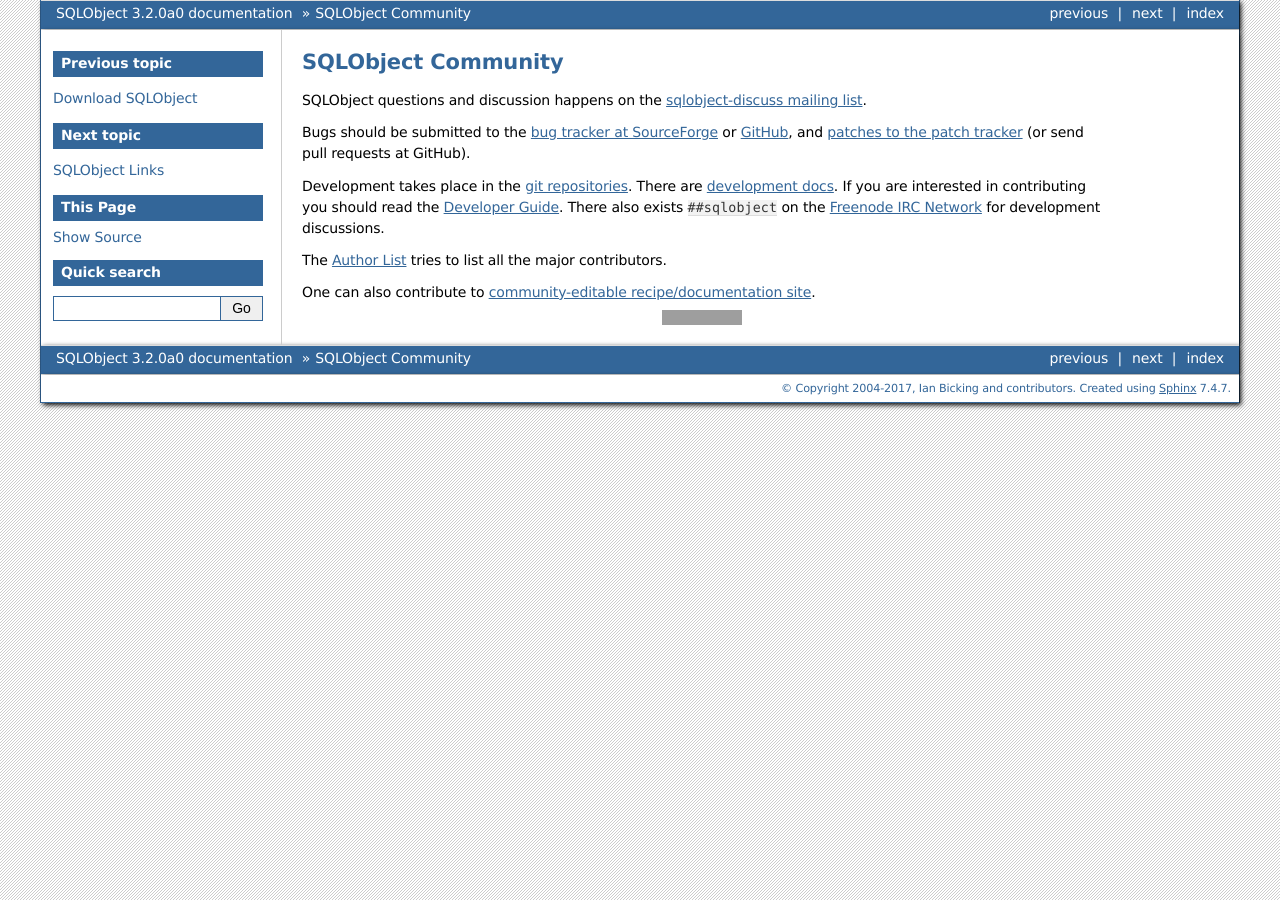
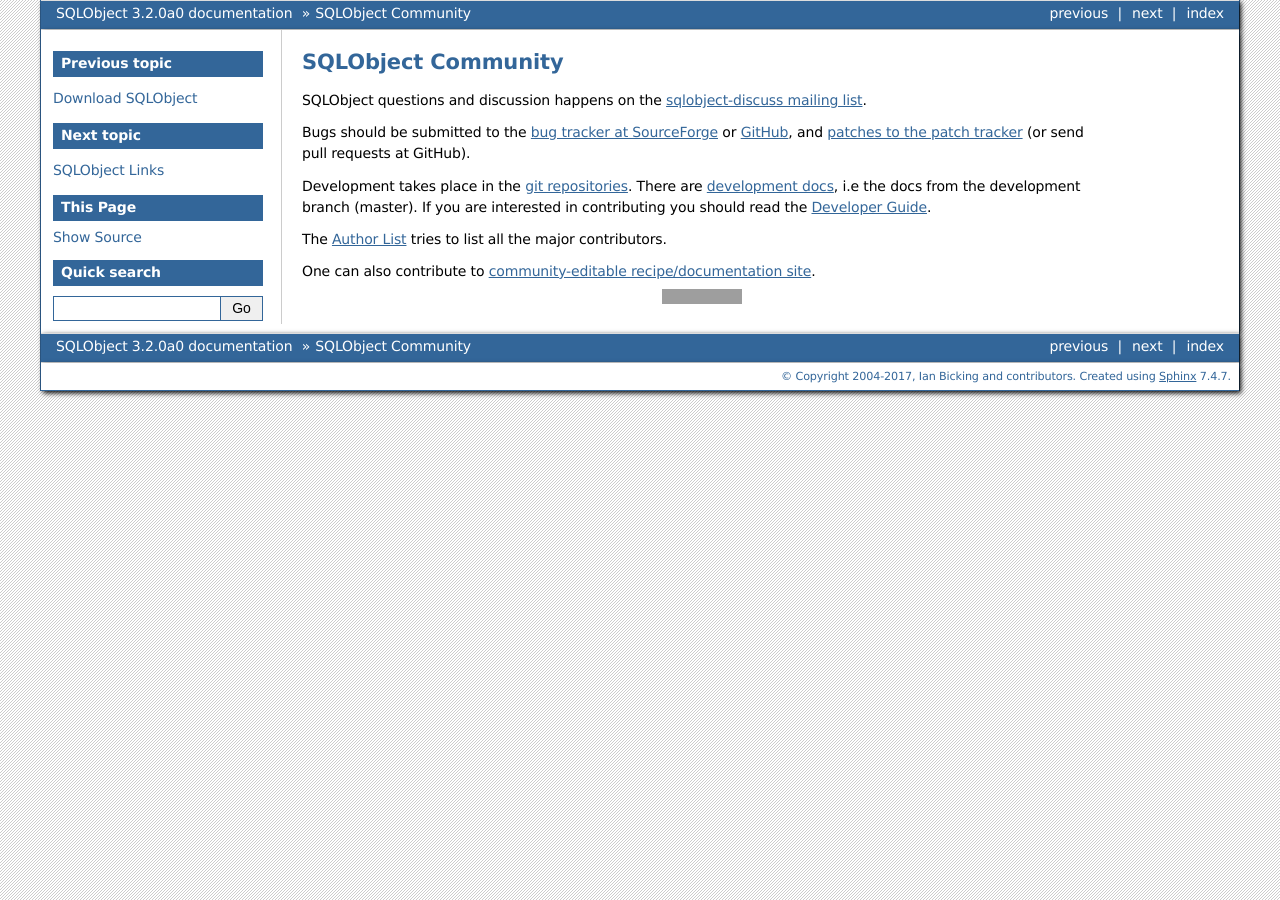
Before and after one commit to sqlobject/sqlobject, a Sphinx documentation site: the page built from docs/community.rst, in a window 1280 px wide. Built offline with Sphinx 7.4.7, drawn with Linux system fonts in a browser that asks for light colours; grey boxes are pictures that could not be loaded.

Commit message:
Remove FreeNode IRC from the community docs
We do not follow or monitor the channel even if it exists.

[skip ci]

```diff
--- a/docs/community.rst
+++ b/docs/community.rst
@@ -13,13 +13,11 @@
 at GitHub).
 
 Development takes place in the `git repositories
-<download.html#repositories>`_.  There are `development docs`_.  If you are
-interested in contributing you should read the `Developer Guide
-<DeveloperGuide.html>`_. There also exists ``##sqlobject`` on the
-`Freenode IRC Network`_ for development discussions.
+<download.html#repositories>`_.  There are `development docs`_, i.e the
+docs from the development branch (master).  If you are interested in
+contributing you should read the `Developer Guide <DeveloperGuide.html>`_.
 
 .. _`development docs`: /devel/
-.. _`Freenode IRC Network`: https://freenode.net/
 
 The `Author List <Authors.html>`_ tries to list all the major
 contributors.
```
